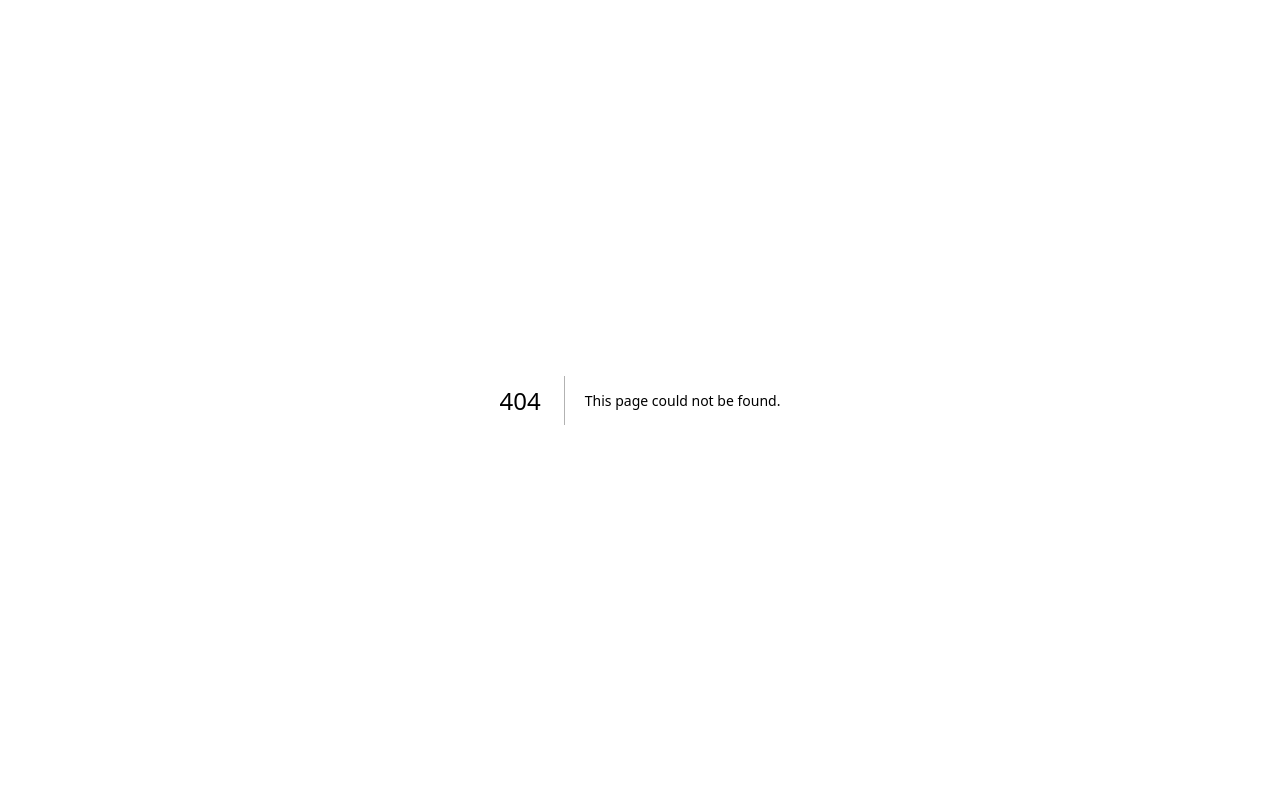
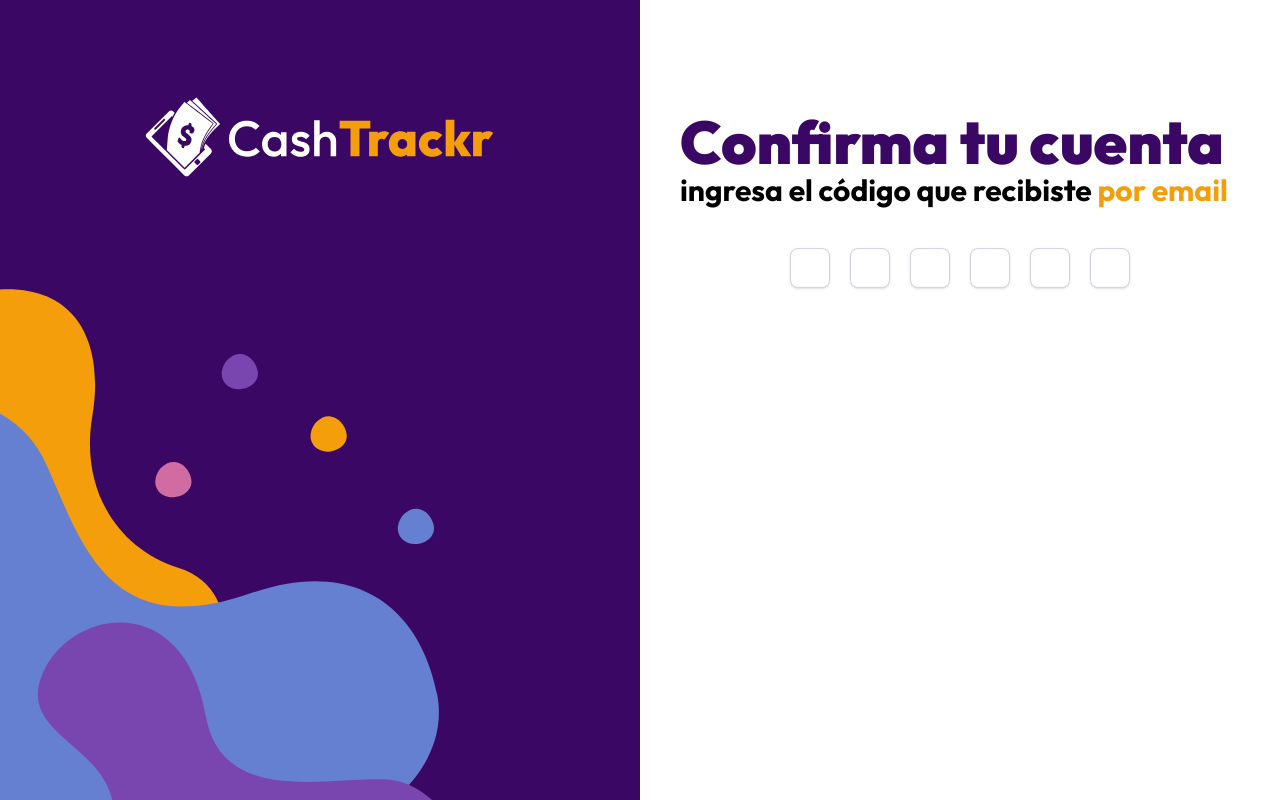
Before and after one commit to AndresEGV/frontend-presupuestos, a Next.js app: page /auth/confirm-account in a window 1280 px wide. Before the commit this address had no page. Built offline with nearby package versions, Linux system fonts and the light colour scheme.

Commit message:
feat: confirmar cuenta de usuarios

```diff
--- /dev/null
+++ b/actions/confirm-account-action.ts
@@ -0,0 +1,47 @@
+"use server";
+
+import { ErrorResponseSchema, SuccessSchema, TokenSchema } from "@/src/schemas";
+
+type ActionStateType = {
+  errors: string[];
+  success: string;
+};
+
+export const confirmAccount = async (
+  token: string,
+  prevState: ActionStateType
+) => {
+  const confirmToken = TokenSchema.safeParse(token);
+  if (!confirmToken.success) {
+    return {
+      errors: confirmToken.error.issues.map((issue) => issue.message),
+      success: "",
+    };
+  }
+
+  //Confirmar el usuario
+  const url = `${process.env.API_URL}/auth/confirm-account`;
+  const req = await fetch(url, {
+    method: "POST",
+    headers: {
+      "Content-Type": "application/json",
+    },
+    body: JSON.stringify({
+      token: confirmToken.data,
+    }),
+  });
+  const json = await req.json();
+  console.log(json);
+  if (!req.ok) {
+    const { error } = ErrorResponseSchema.parse(json);
+    return {
+      errors: [error],
+      success: "",
+    };
+  }
+  const success = SuccessSchema.parse(json);
+  return {
+    errors: [],
+    success,
+  };
+};
--- /dev/null
+++ b/app/auth/confirm-account/page.tsx
@@ -0,0 +1,18 @@
+import ConfirmAccountForm from "../../../components/auth/ConfirmAccountForm";
+const ConfirmAccountPage = () => {
+  return (
+    <>
+      <h1 className="font-black text-6xl text-purple-950">
+        Confirma tu cuenta
+      </h1>
+      <p className="text-3xl font-bold">
+        ingresa el código que recibiste{" "}
+        <span className="text-amber-500">por email</span>
+      </p>
+
+      <ConfirmAccountForm />
+    </>
+  );
+};
+
+export default ConfirmAccountPage;
--- a/app/auth/layout.tsx
+++ b/app/auth/layout.tsx
@@ -1,4 +1,5 @@
 import Logo from "@/components/ui/Logo";
+import ToastNotification from "../../components/ui/ToastNotification";
 
 export default function AuthLayout({
   children,
@@ -6,6 +7,7 @@ export default function AuthLayout({
   children: React.ReactNode;
 }>) {
   return (
+    <>
       <div className="lg:grid lg:grid-cols-2 lg:min-h-screen">
         <div className="flex justify-center bg-purple-950 lg:bg-auth lg:bg-30 bg-no-repeat bg-left-bottom">
           <div className="w-96 py-10 lg:py-20">
@@ -16,5 +18,7 @@ export default function AuthLayout({
           <div className="max-w-3xl mx-auto">{children}</div>
         </div>
       </div>
+      <ToastNotification />
+    </>
   );
 }
--- /dev/null
+++ b/app/auth/new-password/page.tsx
@@ -0,0 +1,5 @@
+const NewPasswordPage = () => {
+  return <div>NewPasswordPage</div>;
+};
+
+export default NewPasswordPage;
--- /dev/null
+++ b/components/auth/ConfirmAccountForm.tsx
@@ -0,0 +1,68 @@
+"use client";
+import { useEffect, useState } from "react";
+import { useFormState } from "react-dom";
+import { useRouter } from "next/navigation";
+import { PinInput, PinInputField } from "@chakra-ui/pin-input";
+import { confirmAccount } from "@/actions/confirm-account-action";
+import { toast } from "react-toastify";
+
+const ConfirmAccountForm = () => {
+  const router = useRouter();
+  const [isComplete, setIsComplete] = useState(false);
+  const [token, setToken] = useState("");
+  //Pasar argumentos opcionales al server Actions
+  const confirmAccountWithToken = confirmAccount.bind(null, token);
+  const [state, dispatch] = useFormState(confirmAccountWithToken, {
+    errors: [],
+    success: "",
+  });
+
+  useEffect(() => {
+    if (isComplete) {
+      dispatch();
+    }
+  }, [isComplete]);
+
+  useEffect(() => {
+    if (state.errors) {
+      state.errors.forEach((error) => {
+        toast.error(error);
+      });
+    }
+    if (state.success) {
+      toast.success(state.success, {
+        onClose: () => {
+          router.push("/auth/login");
+        },
+      });
+    }
+  }, [state]);
+
+  const handleChange = (token: string) => {
+    setIsComplete(false);
+    setToken(token);
+  };
+  const handleComplete = () => {
+    setIsComplete(true);
+  };
+  return (
+    <>
+      <div className="flex justify-center gap-5 my-10">
+        <PinInput
+          value={token}
+          onChange={handleChange}
+          onComplete={handleComplete}
+        >
+          <PinInputField className="h-10 w-10 border border-gray-300 shadow rounded-lg text-center placeholder-white" />
+          <PinInputField className="h-10 w-10 border border-gray-300 shadow rounded-lg text-center placeholder-white" />
+          <PinInputField className="h-10 w-10 border border-gray-300 shadow rounded-lg text-center placeholder-white" />
+          <PinInputField className="h-10 w-10 border border-gray-300 shadow rounded-lg text-center placeholder-white" />
+          <PinInputField className="h-10 w-10 border border-gray-300 shadow rounded-lg text-center placeholder-white" />
+          <PinInputField className="h-10 w-10 border border-gray-300 shadow rounded-lg text-center placeholder-white" />
+        </PinInput>
+      </div>
+    </>
+  );
+};
+
+export default ConfirmAccountForm;
--- /dev/null
+++ b/components/ui/ToastNotification.tsx
@@ -0,0 +1,9 @@
+"use client";
+import { ToastContainer } from "react-toastify";
+import "react-toastify/ReactToastify.css";
+
+const ToastNotification = () => {
+  return <ToastContainer />;
+};
+
+export default ToastNotification;
--- a/package.json
+++ b/package.json
@@ -9,9 +9,11 @@
     "lint": "next lint"
   },
   "dependencies": {
+    "@chakra-ui/pin-input": "^2.1.0",
     "next": "14.2.23",
     "react": "^18",
     "react-dom": "^18",
+    "react-toastify": "^11.0.3",
     "zod": "^3.24.1"
   },
   "devDependencies": {
--- a/src/schemas/index.ts
+++ b/src/schemas/index.ts
@@ -21,3 +21,15 @@ export const SuccessSchema = z.string();
 export const ErrorResponseSchema = z.object({
   error: z.string(),
 });
+
+export const TokenSchema = z
+  .string({ message: "Token no válido" })
+  .length(6, { message: "Token no válido" });
+
+export const LoginSchema = z.object({
+  email: z
+    .string()
+    .min(1, { message: "El Email es Obligatorio" })
+    .email({ message: "Email no válido" }),
+  password: z.string().min(1, { message: "El Password no puede ir vacio" }),
+});
```
Also changed, not shown: 1 other file (tests, documents, lock files or other folders). Lines whose indentation alone changed are shown as unchanged.
